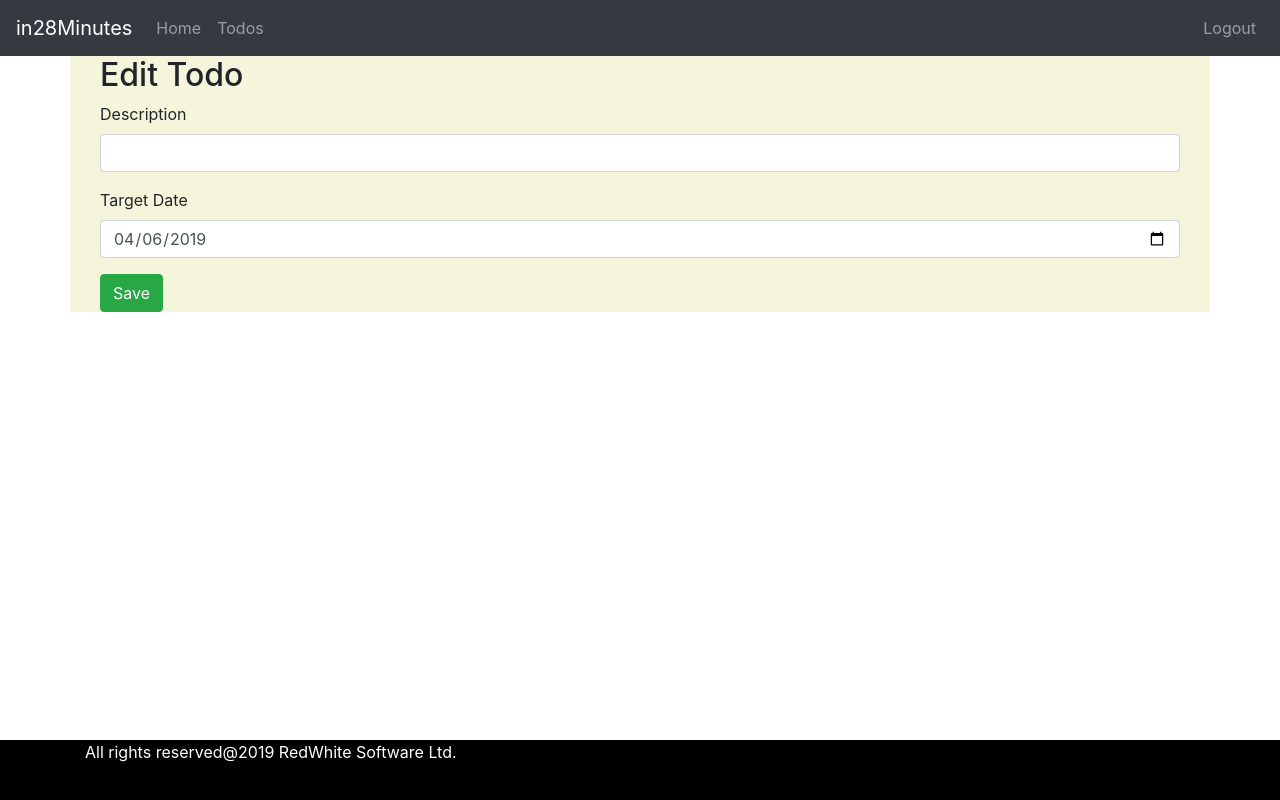
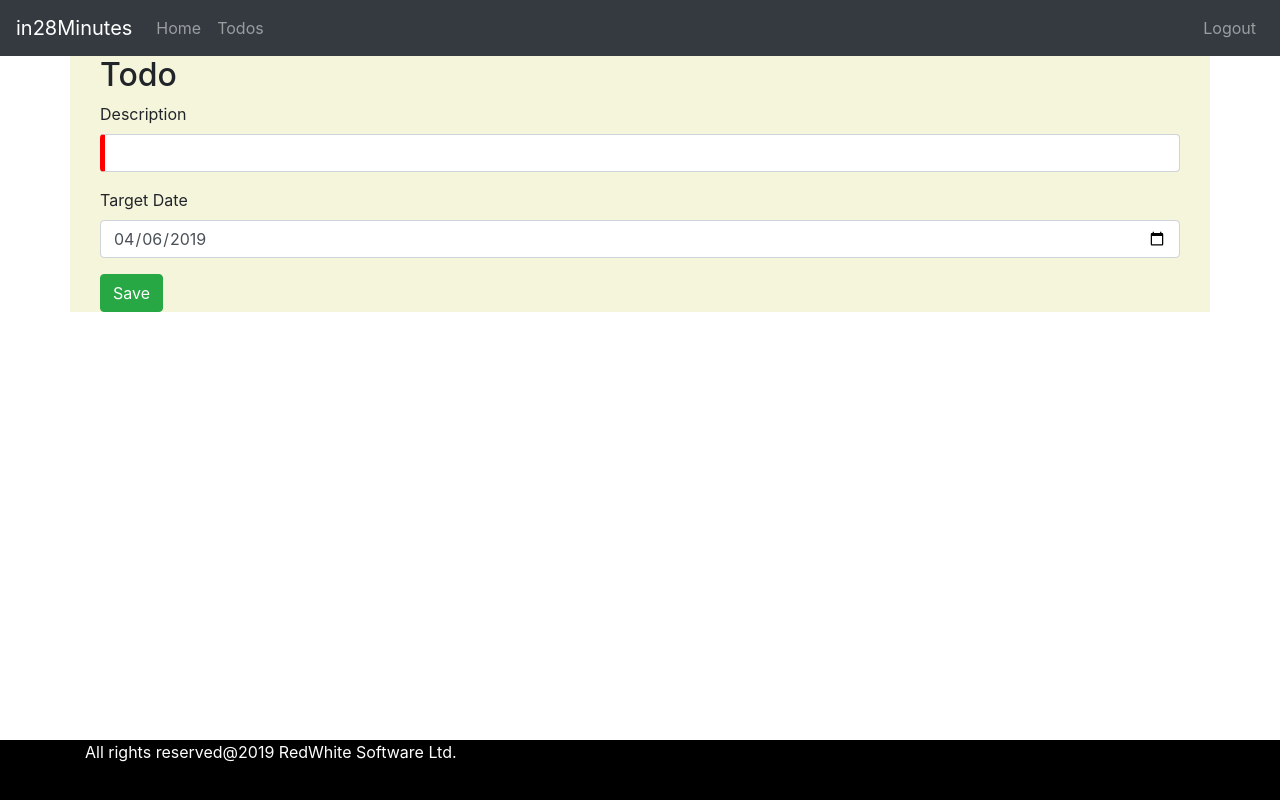
Before and after one commit to ahmetcetinkaya1983/angular7-java-fullstack, an Angular app: page /todos/1 in a window 1280 px wide. Built offline with nearby package versions, Linux system fonts and the light colour scheme; no server answers; sample sign-in values are in the browser's storage.

Commit message:
validations added

```diff
--- a/src/app/todo/todo.component.css
+++ b/src/app/todo/todo.component.css
@@ -0,0 +1,3 @@
+.ng-invalid:not(form) {
+    border-left: 5px solid red;
+}
--- a/src/app/todo/todo.component.html
+++ b/src/app/todo/todo.component.html
@@ -1,11 +1,18 @@
 <div class="container">
-  <h2>Edit Todo</h2>
+  <h2>Todo</h2>
+  <div class="alert alert-warning" *ngIf="todoForm.invalid && todoForm.dirty">Enter valid values</div>
+  <div class="alert alert-warning" *ngIf="targetDate.invalid && todoForm.dirty">Enter target date correctly</div>
+  <div class="alert alert-warning" *ngIf="descriptionbox.invalid && todoForm.dirty">Enter valid description over 5 chars</div>
+
+  <form (ngSubmit)="!todoForm.invalid && saveTodo()" #todoForm="ngForm">
+
     <fieldset class="form-group">
       <label>Description</label>
       <input type="text"
             [(ngModel)]="todo.description"
-          class="form-control" name="description"
-          required="required">
+            class="form-control" name="description" required="required"
+            #descriptionbox="ngModel"
+            minlength="5">
     </fieldset>
 
     <fieldset class="form-group">
@@ -14,7 +21,9 @@
             [ngModel]="todo.targetDate | date:'yyyy-MM-dd'"
             (ngModelChange)="todo.targetDate=$event"
             class="form-control" name="targetDate"
+            #targetDate="ngModel"
             required="required">
     </fieldset>
-  <button class="btn btn-success" (click)="saveTodo()">Save</button>
+    <button type="submit" class="btn btn-success">Save</button>
+  </form>
 </div>
```
Lines whose indentation alone changed are shown as unchanged.
